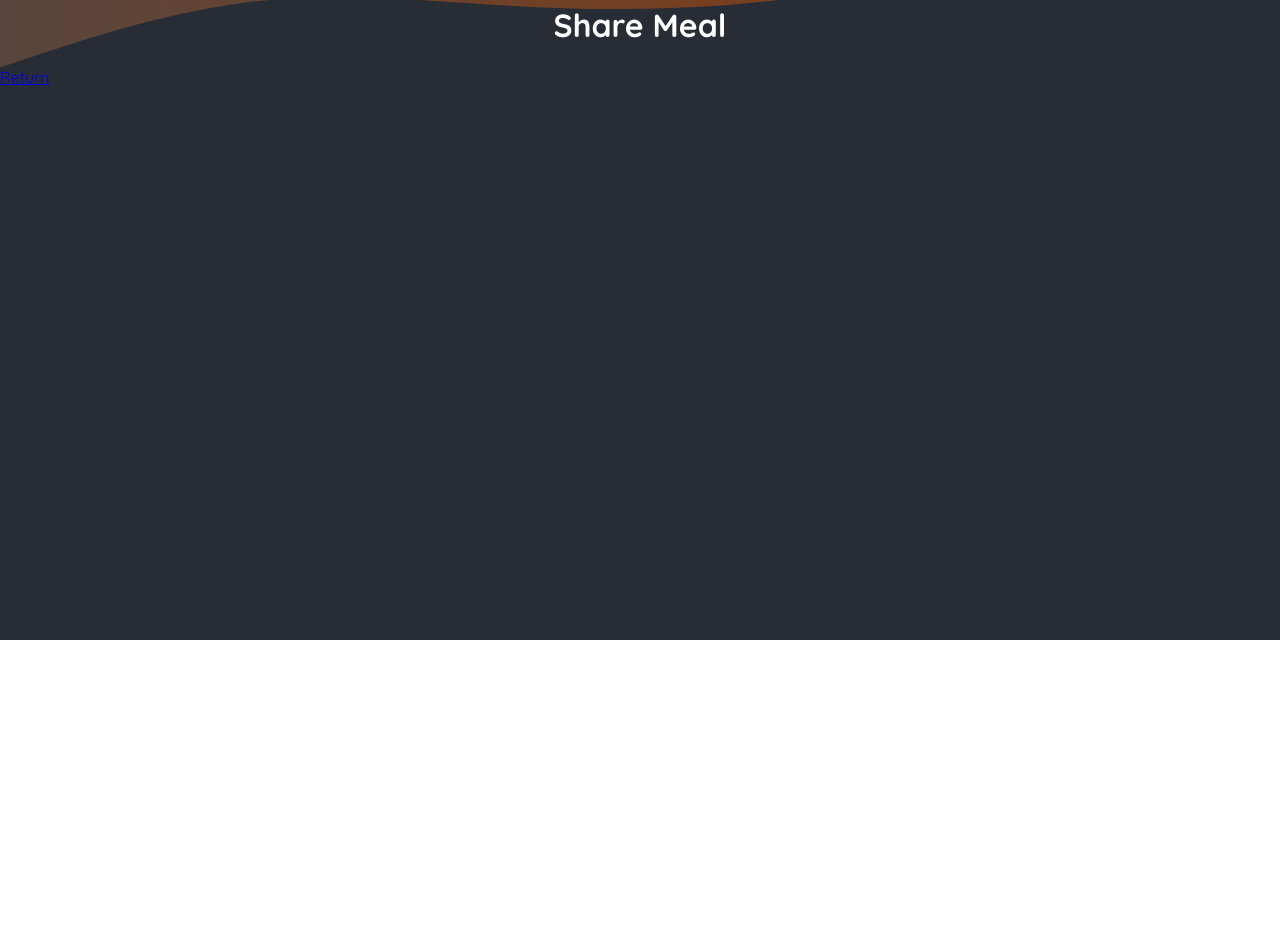
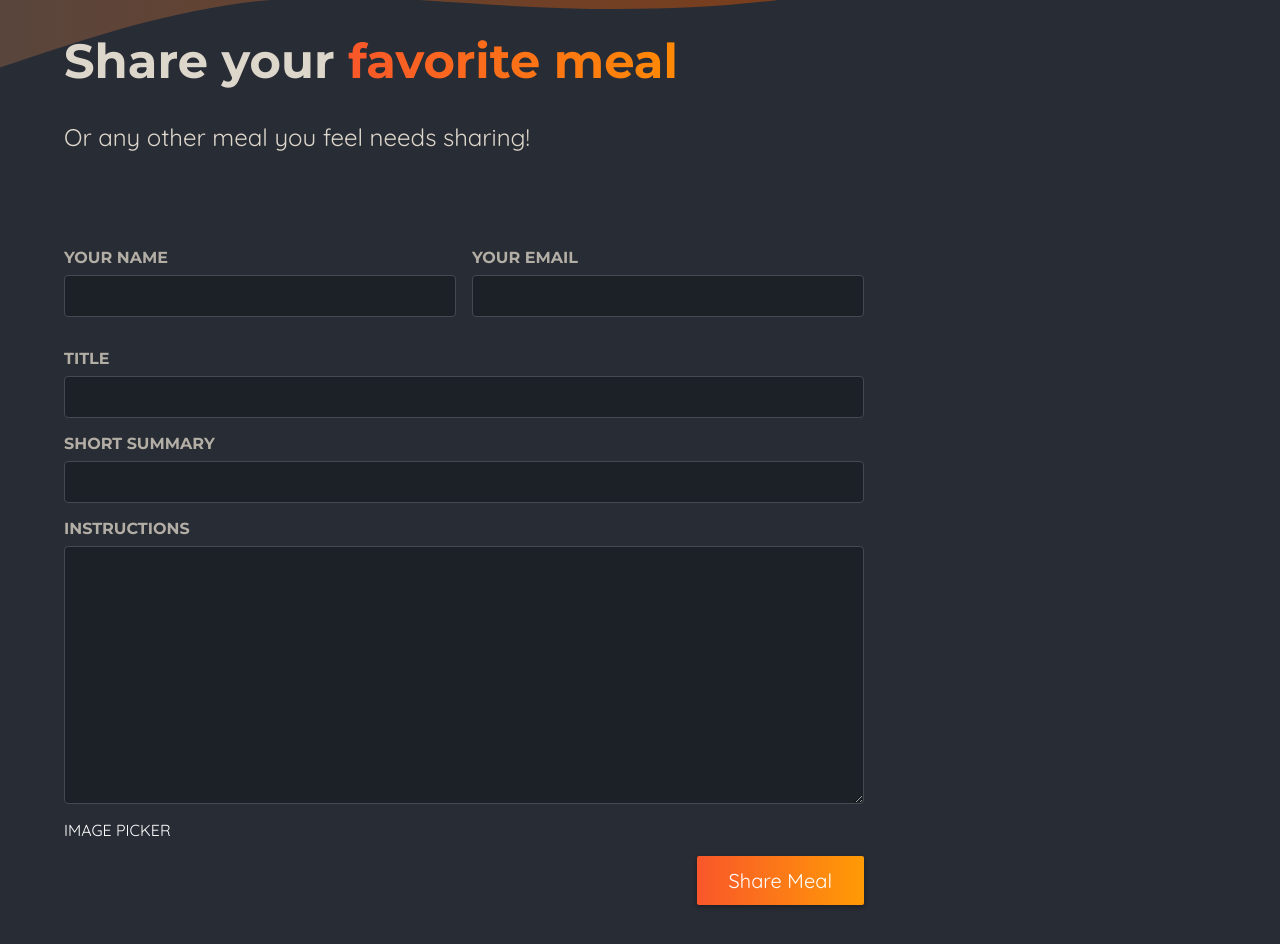
Before and after one commit to Burminskyi/next-food-project, a Next.js app: page /meals/share in a window 1280 px wide. Shown: the part 160-1104 px from the top of the page. Before the commit the page ends 800 px from the top, so only its background shows below. Built offline with nearby package versions, Linux system fonts and the light colour scheme.

Commit message:
added ShareMealPage's layout

```diff
--- a/app/meals/share/page.js
+++ b/app/meals/share/page.js
@@ -1,12 +1,49 @@
-import Link from "next/link";
+import styles from "./page.module.css";
 
 export default function ShareMealPage() {
   return (
-    <main>
-      <h1 style={{ color: "white", textAlign: "center" }}>Share Meal</h1>
-      <p>
-        <Link href="..">Return</Link>
-      </p>
-    </main>
+    <>
+      <header className={styles.header}>
+        <h1>
+          Share your <span className={styles.highlight}>favorite meal</span>
+        </h1>
+        <p>Or any other meal you feel needs sharing!</p>
+      </header>
+      <main className={styles.main}>
+        <form className={styles.form}>
+          <div className={styles.row}>
+            <p>
+              <label htmlFor="name">Your name</label>
+              <input type="text" id="name" name="name" required />
+            </p>
+            <p>
+              <label htmlFor="email">Your email</label>
+              <input type="email" id="email" name="email" required />
+            </p>
+          </div>
+          <p>
+            <label htmlFor="title">Title</label>
+            <input type="text" id="title" name="title" required />
+          </p>
+          <p>
+            <label htmlFor="summary">Short Summary</label>
+            <input type="text" id="summary" name="summary" required />
+          </p>
+          <p>
+            <label htmlFor="instructions">Instructions</label>
+            <textarea
+              id="instructions"
+              name="instructions"
+              rows="10"
+              required
+            ></textarea>
+          </p>
+          IMAGE PICKER
+          <p className={styles.actions}>
+            <button type="submit">Share Meal</button>
+          </p>
+        </form>
+      </main>
+    </>
   );
 }
--- /dev/null
+++ b/app/meals/share/page.module.css
@@ -0,0 +1,98 @@
+.header {
+  gap: 3rem;
+  margin: 3rem auto 5rem auto;
+  width: 90%;
+  max-width: 75rem;
+  color: #ddd6cb;
+  font-size: 1.5rem;
+}
+
+.header h1 {
+  font-family: 'Montserrat', sans-serif;
+}
+
+.highlight {
+  background: linear-gradient(90deg, #f9572a, #ff8a05);
+  background-clip: text;
+  -webkit-background-clip: text;
+  -webkit-text-fill-color: transparent;
+}
+
+.main {
+  width: 90%;
+  max-width: 75rem;
+  margin: 3rem auto;
+  color: white;
+}
+
+.form {
+  max-width: 50rem;
+}
+
+.form label {
+  display: block;
+  margin-bottom: 0.5rem;
+  font-size: 1rem;
+  font-family: 'Montserrat', sans-serif;
+  text-transform: uppercase;
+  color: #b3aea5;
+  font-weight: bold;
+}
+
+.form input,
+.form textarea {
+  display: block;
+  width: 100%;
+  padding: 0.5rem 1rem;
+  border-radius: 4px;
+  border: 1px solid #454952;
+  background: #1c2027;
+  font-size: 1.25rem;
+  font-family: 'Montserrat', sans-serif;
+  color: #ddd6cb;
+}
+
+.form input:focus,
+.form textarea:focus {
+  outline-color: #f99f2a;
+  background-color: #1f252d;
+}
+
+.row {
+  display: flex;
+  gap: 1rem;
+}
+
+.row p {
+  width: 100%;
+}
+
+.actions {
+  text-align: right;
+}
+
+.actions button {
+  border: 0;
+  padding: 0.75rem 2rem;
+  background: linear-gradient(90deg, #f9572a, #ff9b05);
+  border: none;
+  color: #ffffff;
+  border-radius: 2px;
+  cursor: pointer;
+  font: inherit;
+  font-size: 1.25rem;
+  box-shadow: 0 2px 5px rgba(0, 0, 0, 0.3);
+}
+
+.actions button:hover,
+.actions button:focus {
+  background: linear-gradient(90deg, #fd4715, #f9b241);
+}
+
+.actions button:disabled,
+.actions button:hover:disabled,
+.actions button:focus:disabled {
+  background: #ccc;
+  color: #979797;
+  cursor: not-allowed;
+}
```
Also changed, not shown: app/meals/[mealSlug]/page.js (+6 -1 lines), app/meals/not-found.js (added, +8 -0 lines).
